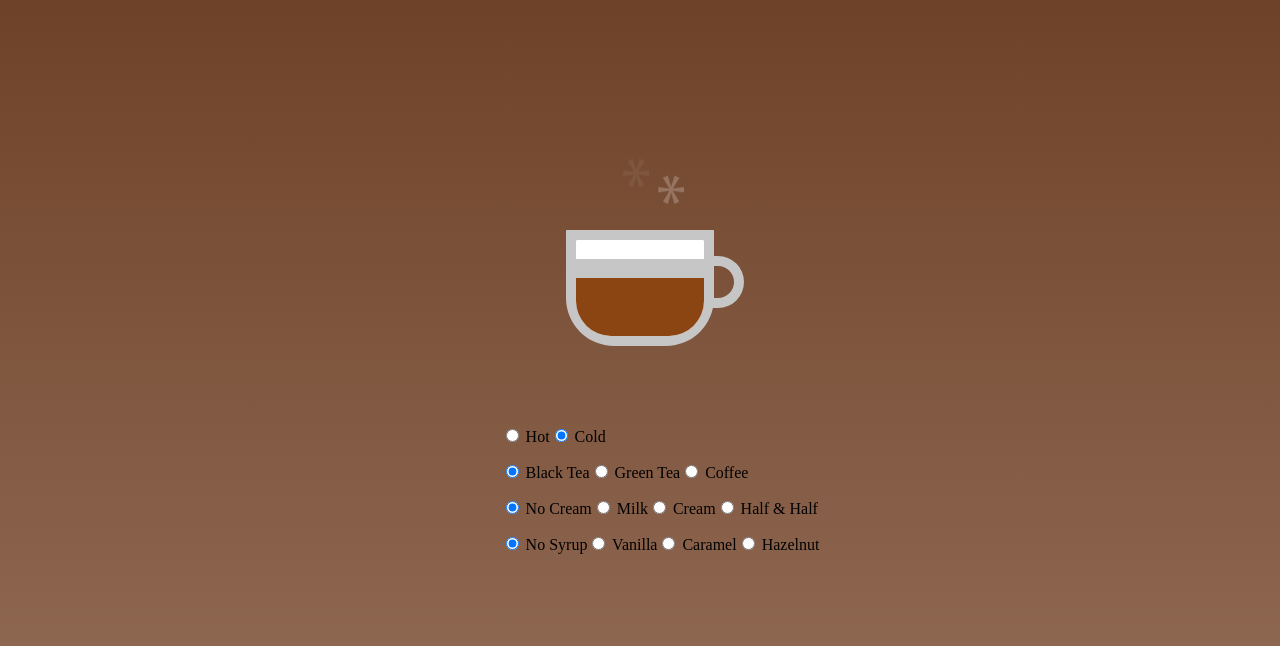
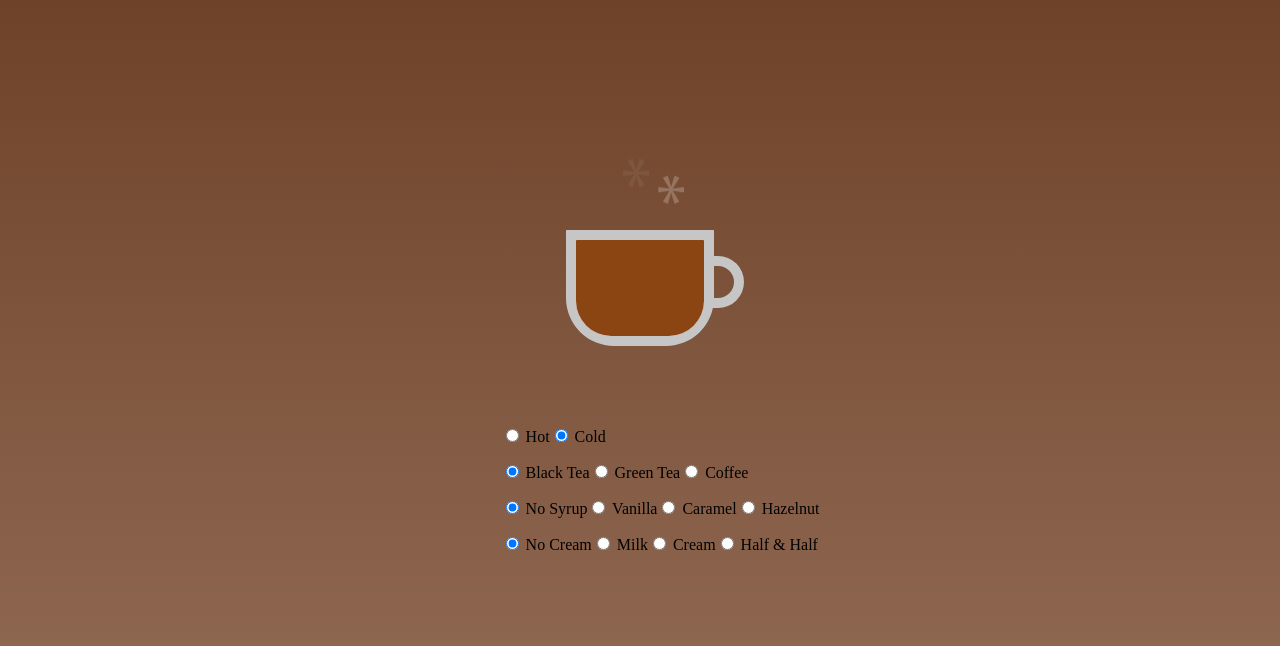
Before and after one commit to taygangillespie/cis371-assignment3-Taygan-Gillespie, a Vue app: page / in a window 1280 px wide. Shown: the top 646 px of the page. Built offline with nearby package versions, Linux system fonts and the light colour scheme.

Commit message:
Complete Assignment 3 beverage maker

```diff
--- a/src/App.vue
+++ b/src/App.vue
@@ -39,32 +39,32 @@
       </ul>
       <ul>
         <li>
-          <template v-for="(creamer, idx) in creamers" :key="idx">
+          <template v-for="(syrup, idx) in syrups" :key="idx">
             <label>
               <input
                 type="radio"
-                name="creamer"
-                :id="`r${creamer}`"
-                :value="creamer"
-                v-model="selectedCreamer"
+                name="syrup"
+                :id="syrup.id"
+                :value="syrup"
+                v-model="selectedSyrup"
               />
-              {{ creamer.name }}
+              {{ syrup.name }}
             </label>
           </template>
         </li>
       </ul>
       <ul>
         <li>
-          <template v-for="(syrup, idx) in syrups" :key="idx">
+          <template v-for="(creamer, idx) in creamers" :key="idx">
             <label>
               <input
                 type="radio"
-                name="syrup"
-                :id="`r${syrup}`"
-                :value="syrup"
-                v-model="selectedSyrup"
+                name="creamer"
+                :id="creamer.id"
+                :value="creamer"
+                v-model="selectedCreamer"
               />
-              {{ syrup.name }}
+              {{ creamer.name }}
             </label>
           </template>
         </li>
--- a/src/components/Beverage.vue
+++ b/src/components/Beverage.vue
@@ -4,10 +4,16 @@
     <Hot v-else />
     <Contents>
       <template v-slot:top>
-        <Creamer :selectedCreamer="props.selectedCreamer" />
+        <Creamer
+          v-if="hasCreamer"
+          :selectedCreamer="props.selectedCreamer"
+        />
       </template>
       <template v-slot:mid>
-        <Syrup :selectedSyrup="props.selectedSyrup" />
+        <Syrup
+          v-if="hasSyrup"
+          :selectedSyrup="props.selectedSyrup"
+        />
       </template>
       <template v-slot:bottom>
         <Base :selectedBase="props.selectedBase" />
@@ -16,6 +22,7 @@
   </Mug>
 </template>
 <script setup lang="ts">
+import { computed } from "vue";
 import Base from "./Base.vue";
 import Cold from "./Cold.vue";
 import Contents from "./Contents.vue";
@@ -38,4 +45,6 @@ type Props = {
 };
 
 const props = defineProps<Props>();
+const hasCreamer = computed(() => props.selectedCreamer.name !== "No Cream");
+const hasSyrup = computed(() => props.selectedSyrup.name !== "No Syrup");
 </script>
--- a/src/components/Creamer.vue
+++ b/src/components/Creamer.vue
@@ -1,6 +1,11 @@
 <template>
-  <div class="froth" :style="{ backgroundColor: props.selectedCreamer.color }">
-    <div v-for="n in 5" :key="n" class="foam" :style="{ backgroundColor: props.selectedCreamer.color }"></div>
+  <div class="froth">
+    <div
+      v-for="n in 5"
+      :key="n"
+      class="foam"
+      :style="{ backgroundColor: props.selectedCreamer.color }"
+    ></div>
   </div>
 </template>
 
@@ -17,6 +22,7 @@ const props = defineProps<CreamerProp>();
 .froth {
   overflow: visible;
   transform: translateY(400%);
+  background-color: #c6c6c6;
   position: relative;
   height: 20%;
   width: 100%;
--- a/src/components/Syrup.vue
+++ b/src/components/Syrup.vue
@@ -1,5 +1,8 @@
 <template>
-  <div class="syrup" :style="{ backgroundColor: props.selectedSyrup.color }"></div>
+   <div
+    class="syrup"
+    :style="{ '--syrup-color': props.selectedSyrup.color }"
+  ></div>
 </template>
 
 <script setup lang="ts">
@@ -13,6 +16,13 @@ const props = defineProps<SyrupProp>();
 <style lang="scss" scoped>
 .syrup {
   transform: translateY(400%);
+  background-image: repeating-linear-gradient(
+    45deg,
+    var(--syrup-color) 0px,
+    var(--syrup-color) 10px,
+    #E1CF95 10px,
+    #E1CF95 20px
+);
   position: relative;
   width: 100%;
   height: 20%;
```
